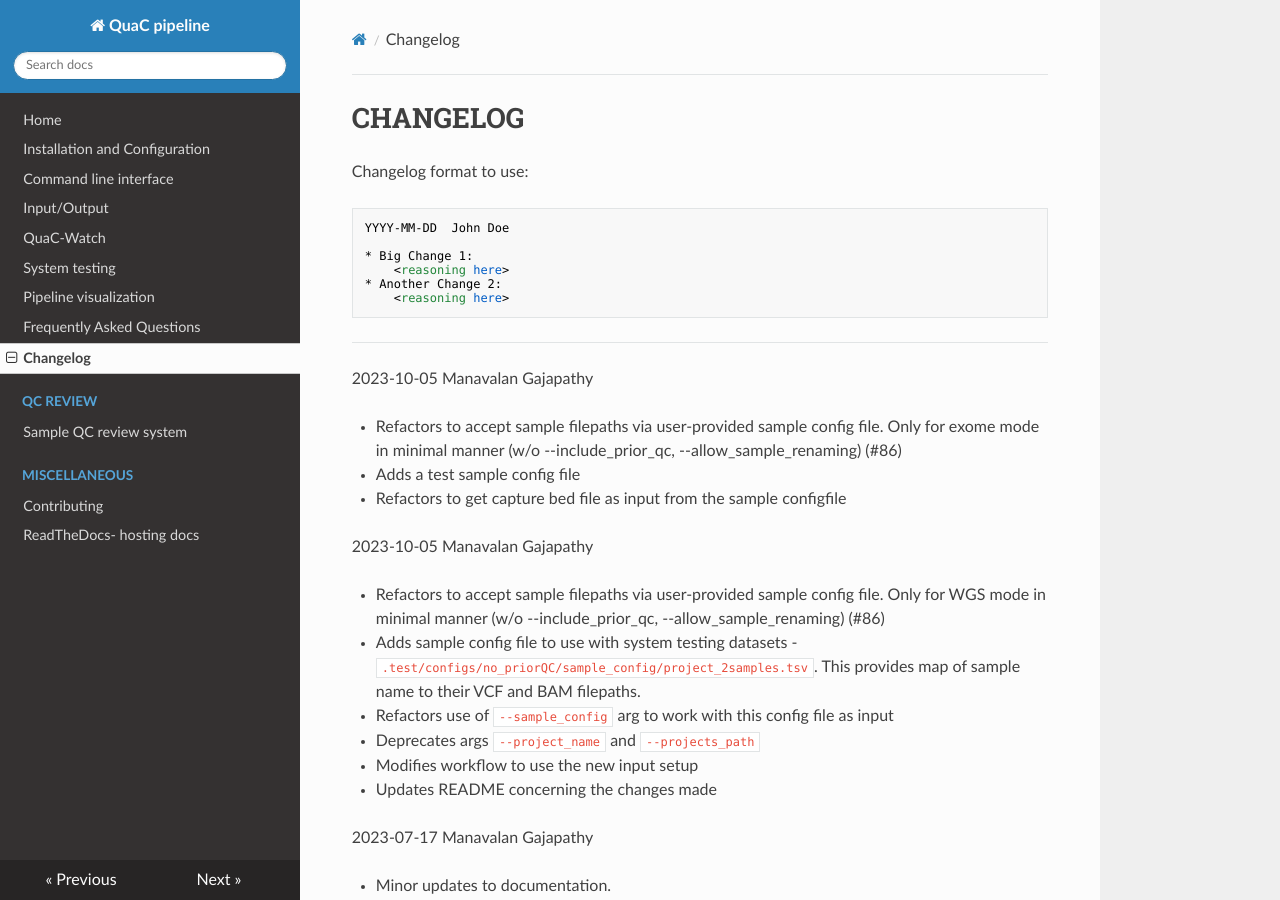
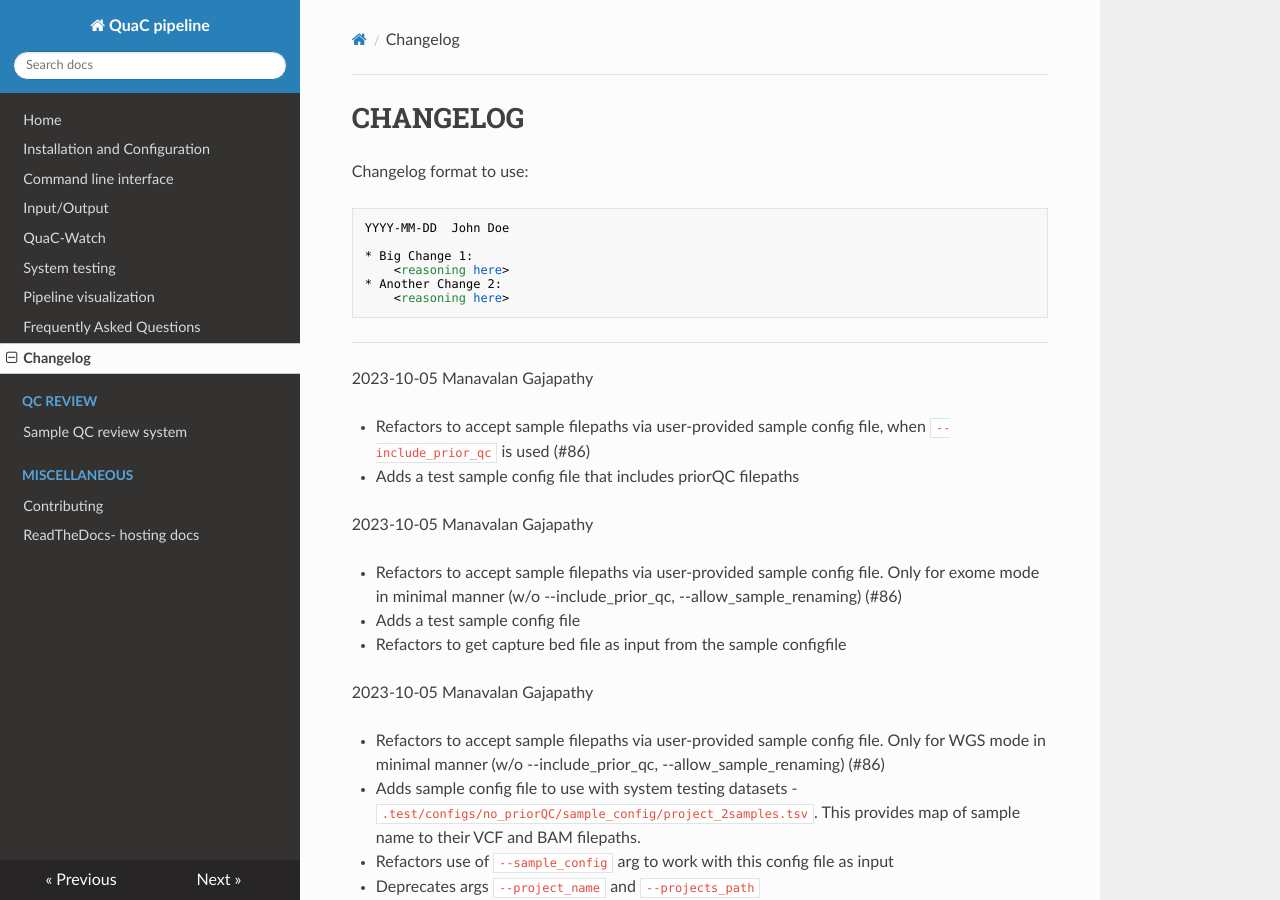
Before and after one commit to uab-cgds-worthey/quac, an MkDocs documentation site: the page built from docs/Changelog.md, in a window 1280 px wide and 900 px high. Built offline with MkDocs 1.6.1, drawn with Linux system fonts in a browser that asks for light colours; nearby versions of some CDN libraries.

Commit message:
updates changelog

````diff
--- a/docs/Changelog.md
+++ b/docs/Changelog.md
@@ -11,6 +11,11 @@ YYYY-MM-DD  John Doe
     <reasoning here>
 ```
 ---
+
+2023-10-05  Manavalan Gajapathy
+
+* Refactors to accept sample filepaths via user-provided sample config file, when `--include_prior_qc` is used (#86)
+* Adds a test sample config file that includes priorQC filepaths
 
 2023-10-05  Manavalan Gajapathy
 
````
